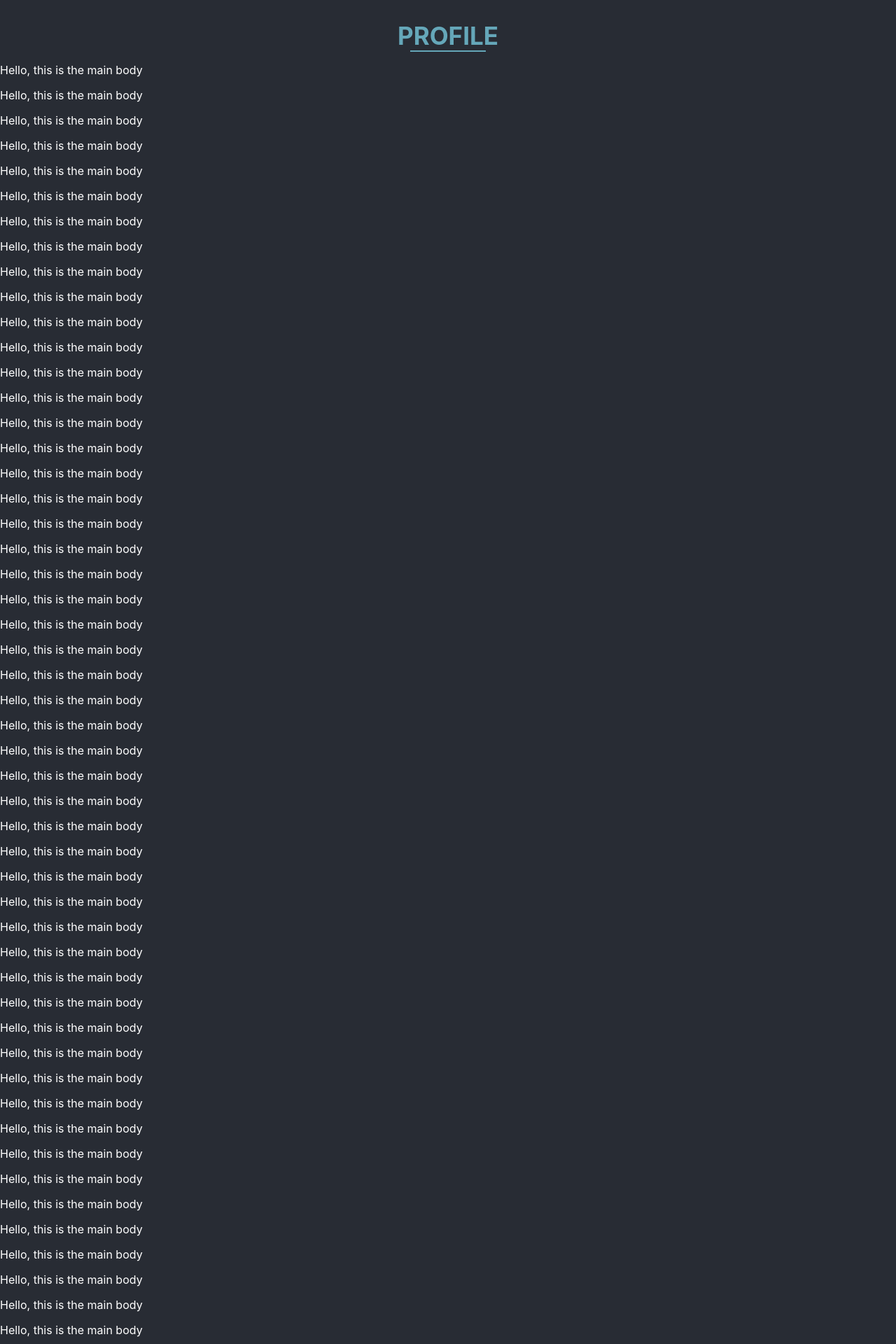
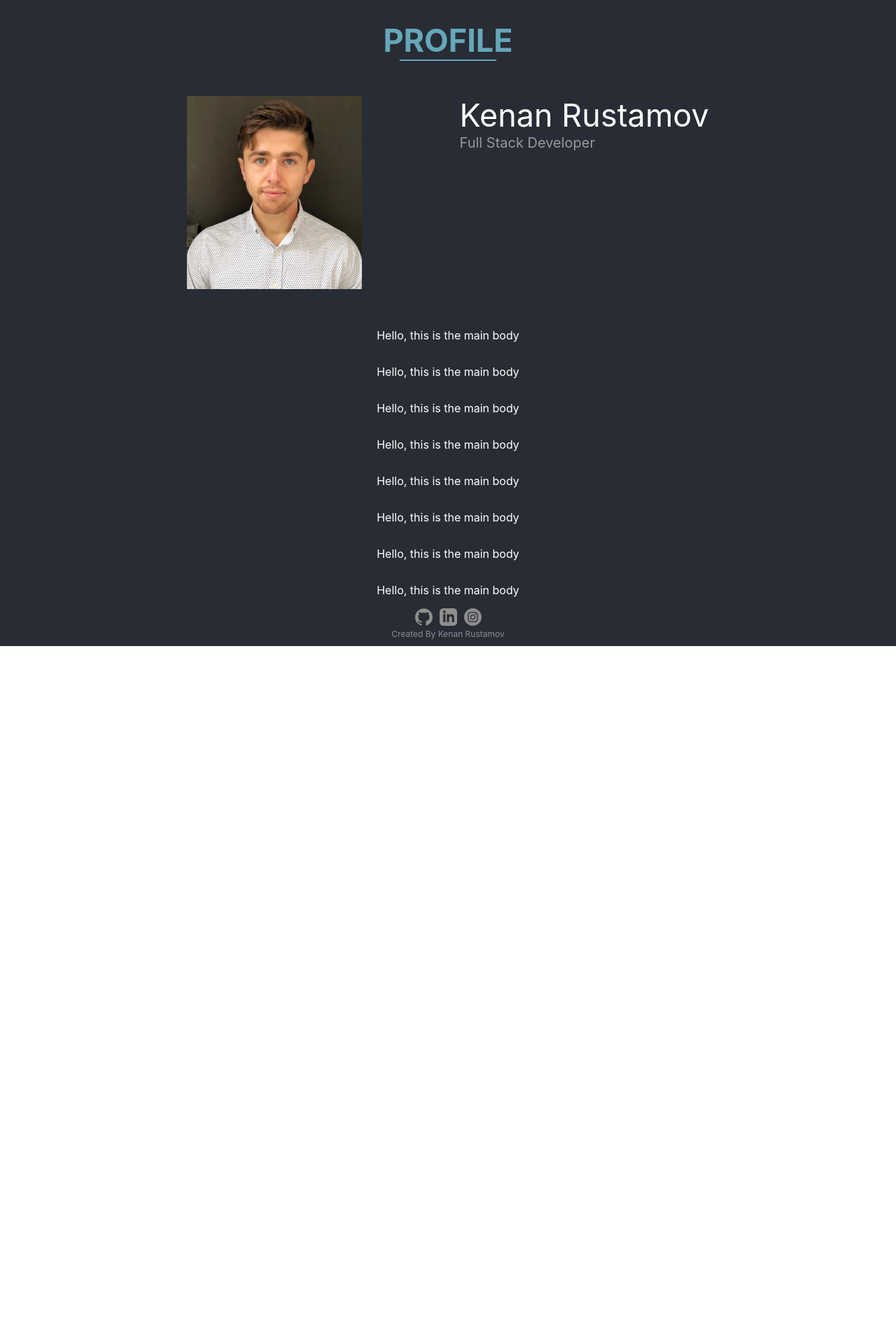
Before and after one commit to KenanRustamov/Portfolio, a React (Create React App) app: page / in a window 1280 px wide. Shown: the part 120-2040 px from the top of the page at 70% size. After the commit the page ends 1043 px from the top, so only its background shows below. Built offline with nearby package versions, Linux system fonts and the light colour scheme.

Commit message:
added image and did css changes

```diff
--- a/src/components/DataBlock.css
+++ b/src/components/DataBlock.css
@@ -1,21 +1,41 @@
 .dataBlock {
     display:flex;
-    justify-content: center;
-    font-size: 35px;
-    color: white;
+    width: 80%;
+    font-size: 45px;
+    flex-direction: column;
+    align-items: center;
+    justify-content: space-between;
 }
 .title {
+    color: rgb(101, 167, 185);
+    font-weight: bold;
     display: flex;
-    flex-basis: auto;
-    align-content:stretch;
-    font-weight: bold;
     flex-direction: column;
-    color: rgb(101, 167, 185);
+    align-items: center;
 }
 
 .bottomBorder {
     color: rgb(101, 167, 185);
     width: 75%;
-    margin:auto;
     border-bottom: 2px solid;
 }
+.info {
+    margin-top: 50px;
+    margin-bottom: 40px;
+    width: 100%;
+    display: flex;
+    flex-direction: row;
+    justify-content: space-evenly;
+}
+.image {
+}
+
+.infoTitle {
+    display: flex;
+    flex-direction: column;
+}
+
+.subtitle {
+    color: #999999;
+    font-size: 20px;
+}
--- a/src/components/DataBlock.tsx
+++ b/src/components/DataBlock.tsx
@@ -1,14 +1,22 @@
 import React from 'react'
 import "./DataBlock.css";
+import kenanPhoto from "../images/kenanRustamov.jpg";
 
 const DataBlock = (props: any) => {
+    const photoWidth = 250;
     const content =
     <div className = "dataBlock">
         <div className="title">
             <div className="text">PROFILE</div>
             <div className="bottomBorder"></div>
         </div>
-
+        <div className="info">
+            <img className = "image" src={kenanPhoto} width={photoWidth} height = {photoWidth*1.105}></img>
+            <div className="infoTitle">Kenan Rustamov
+                <div className ="subtitle">Full Stack Developer</div>
+                <div className="infoText"></div>
+            </div>
+        </div>
     </div>
     ;
     return content ;
--- a/src/components/DataBlocks.css
+++ b/src/components/DataBlocks.css
@@ -1,5 +1,8 @@
 .data {
   position:relative;
+  display: flex;
+  flex-direction: column;
+  align-items: center;
   color: white;
   -webkit-overflow-scrolling: touch;
   padding-top: 150px;
--- a/src/components/DataBlocks.tsx
+++ b/src/components/DataBlocks.tsx
@@ -14,56 +14,6 @@ const DataBlocks = (props: any) => {
         <p>Hello, this is the main body</p>
         <p>Hello, this is the main body</p>
         <p>Hello, this is the main body</p>
-        <p>Hello, this is the main body</p>
-        <p>Hello, this is the main body</p>
-        <p>Hello, this is the main body</p>
-        <p>Hello, this is the main body</p>
-        <p>Hello, this is the main body</p>
-        <p>Hello, this is the main body</p>
-        <p>Hello, this is the main body</p>
-        <p>Hello, this is the main body</p>
-        <p>Hello, this is the main body</p>
-        <p>Hello, this is the main body</p>
-        <p>Hello, this is the main body</p>
-        <p>Hello, this is the main body</p>
-        <p>Hello, this is the main body</p>
-        <p>Hello, this is the main body</p>
-        <p>Hello, this is the main body</p>
-        <p>Hello, this is the main body</p>
-        <p>Hello, this is the main body</p>
-        <p>Hello, this is the main body</p>
-        <p>Hello, this is the main body</p>
-        <p>Hello, this is the main body</p>
-        <p>Hello, this is the main body</p>
-        <p>Hello, this is the main body</p>
-        <p>Hello, this is the main body</p>
-        <p>Hello, this is the main body</p>
-        <p>Hello, this is the main body</p>
-        <p>Hello, this is the main body</p>
-        <p>Hello, this is the main body</p>
-        <p>Hello, this is the main body</p>
-        <p>Hello, this is the main body</p>
-        <p>Hello, this is the main body</p>
-        <p>Hello, this is the main body</p>
-        <p>Hello, this is the main body</p>
-        <p>Hello, this is the main body</p>
-        <p>Hello, this is the main body</p>
-        <p>Hello, this is the main body</p>
-        <p>Hello, this is the main body</p>
-        <p>Hello, this is the main body</p>
-        <p>Hello, this is the main body</p>
-        <p>Hello, this is the main body</p>
-        <p>Hello, this is the main body</p>
-        <p>Hello, this is the main body</p>
-        <p>Hello, this is the main body</p>
-        <p>Hello, this is the main body</p>
-        <p>Hello, this is the main body</p>
-        <p>Hello, this is the main body</p>
-        <p>Hello, this is the main body</p>
-        <p>Hello, this is the main body</p>
-        <p>Hello, this is the main body</p>
-        <p>Hello, this is the main body</p>
-        <p>Hello, this is the main body</p>
   </div>;
     return content;
 };
```
